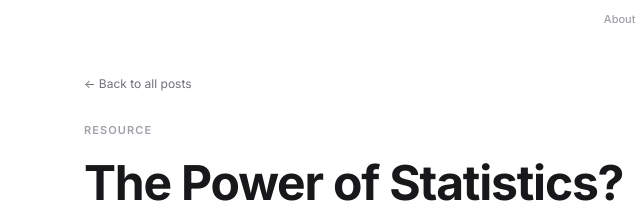
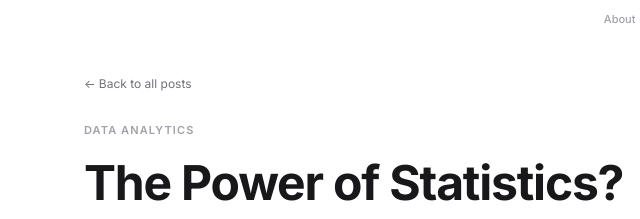
Before and after one commit to anthonyFalter/anthonyFalter.github.io, a website: page blog/posts/power_of_statistics.html in a window 1280 px wide. Shown: the top 219 px of the page, 132-772 px from the left. Drawn offline with Linux system fonts and the light colour scheme.

Commit message:
update blog genre to 'Data Analytics'

```diff
--- a/blog/posts/power_of_statistics.html
+++ b/blog/posts/power_of_statistics.html
@@ -56,7 +56,7 @@
       <div class="container">
         <a href="../index.html" class="back-link">← Back to all posts</a>
         <article class="blog-post">
-          <p class="section-title">Resource</p>
+          <p class="section-title">Data Analytics</p>
           <h1 class="hero-name">The Power of Statistics?</h1>
           <p class="blog-post-meta">July 29, 2026, 8:49 AM · Ross Elopre</p>
           <div class="blog-post-content">
```
